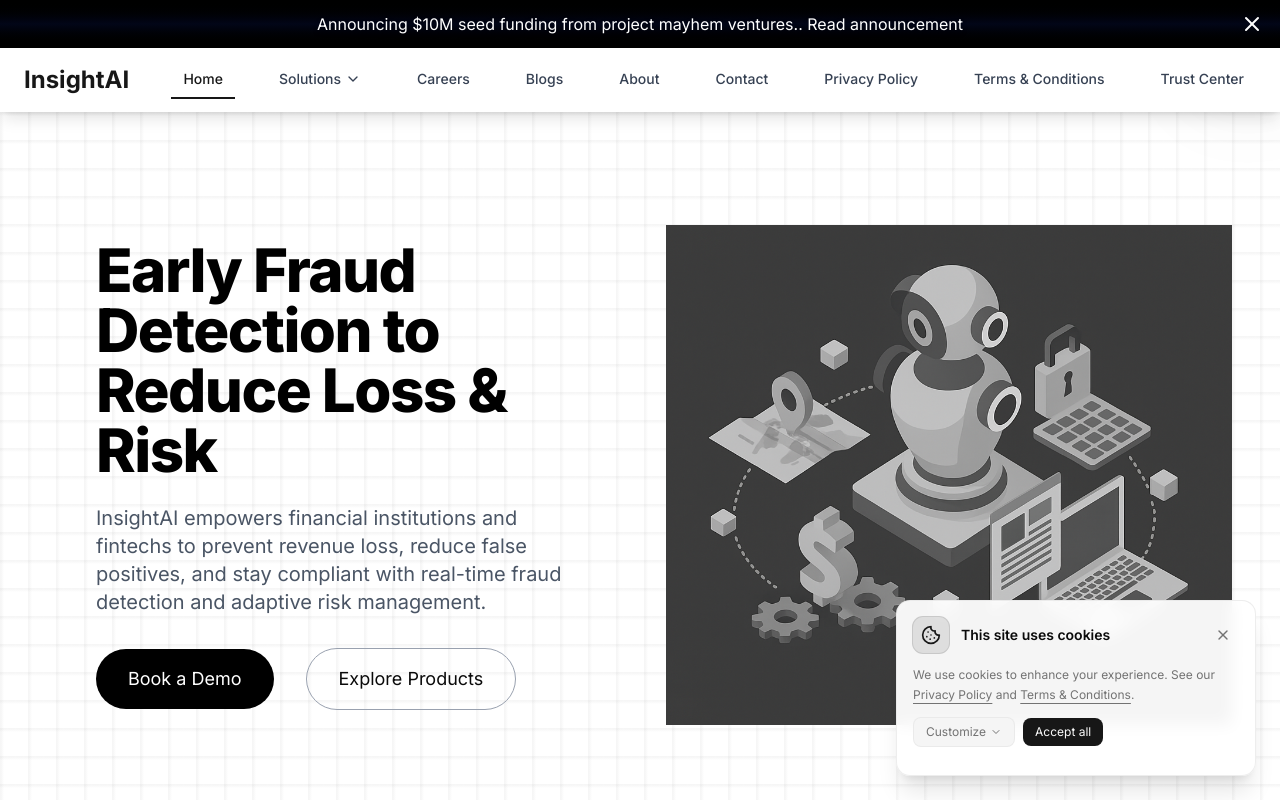
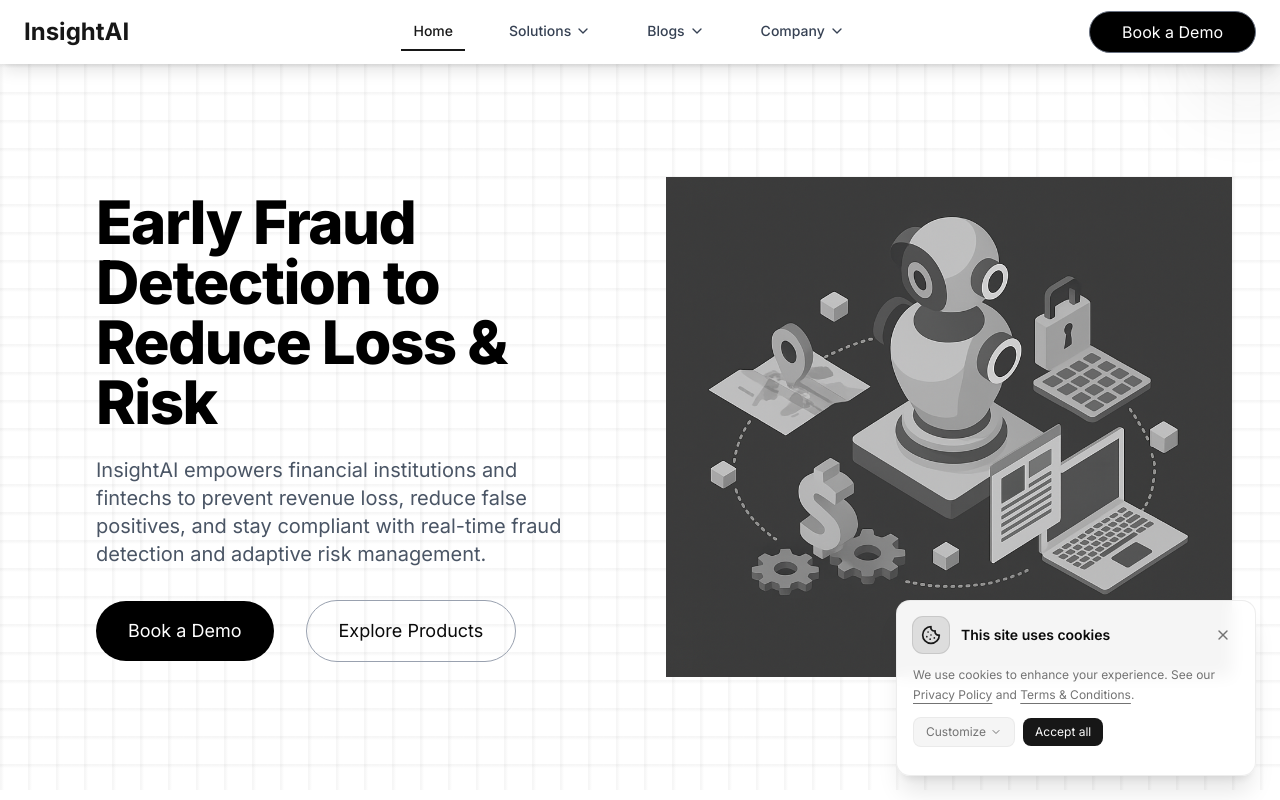
Before and after one commit to pnk-ltoc-892/intern-project, a Next.js app: page / in a window 1280 px wide. Shown: the top 800 px of the page. Built offline with nearby package versions, Linux system fonts and the light colour scheme.

Commit message:
Fix Navigation Bar: - Collapsed Tabs - Alignment Updated - Add Add Book a Demo CTA button

```diff
--- a/src/app/layout.tsx
+++ b/src/app/layout.tsx
@@ -27,7 +27,7 @@
         <CookiePanel />
 
         {/* Top Banner Component */}
-        <Banner />
+        {/* <Banner /> */}
 
         {/* Navigation Bar */}
         <NavBar />
--- a/src/components/common/NavBar.tsx
+++ b/src/components/common/NavBar.tsx
@@ -1,7 +1,7 @@
 "use client"
 
 import { useState, useRef, useEffect } from 'react';
-import { ChevronDown, Menu, X} from 'lucide-react';
+import { ChevronDown, Menu, X } from 'lucide-react';
 import { motion, AnimatePresence } from 'framer-motion';
 import { usePathname } from 'next/navigation.js';
 import Link from 'next/link.js';
@@ -43,31 +43,21 @@
                         name: 'Identity Verification (KYC)',
                         description: 'Onboard new users remotely',
                         href: '/solutions/solution1',
-                        icon: '🔍'
                     },
                     {
                         name: 'Business Onboarding (KYB)',
                         description: 'Onboard business clients remotely',
                         href: '/solutions#kyb',
-                        icon: '🏢'
                     },
                     {
                         name: 'Customer Data Platform (CDP)',
                         description: 'A centralized hub for managing customer data',
                         href: '/solutions#cdp',
-                        icon: '📊'
                     },
                     {
                         name: 'Transaction Monitoring (KYT)',
                         description: 'Transaction monitoring from our partners',
                         href: '/solutions#kyt',
-                        icon: '💳'
-                    },
-                    {
-                        name: 'Due Diligence',
-                        description: 'PEP, sanctions and adverse media checks',
-                        href: '/solutions#due-diligence',
-                        icon: '🔒'
                     }
                 ]
             },
@@ -78,100 +68,74 @@
                         name: 'OnAge',
                         description: 'Reusable Age Verification',
                         href: '/solutions#onage',
-                        icon: '🎂'
                     },
                     {
                         name: 'Age Verification Software',
                         description: 'Document-free age authentication',
                         href: '/solutions#age-verification',
-                        icon: '✅'
                     },
                     {
                         name: 'AML Software',
                         description: 'Cover all AML compliance needs',
                         href: '/solutions#aml',
-                        icon: '🛡️'
                     },
                     {
                         name: 'Authentication Solutions',
                         description: 'Streamline returning user\'s journeys',
                         href: '/solutions#auth',
-                        icon: '🔐'
-                    },
-                    {
-                        name: 'Virtual Branch',
-                        description: 'Interact with clients remotely',
-                        href: '/solutions#virtual-branch',
-                        icon: '🏦'
                     }
                 ]
             }
         ]
     } as const;
 
-    const resourcesMenu = {
-        title: 'Resources',
+
+    const blogsMenu = {
+        title: "Blogs",
         sections: [
             {
-                title: 'Learn',
+                title: "Latest Blogs",
                 items: [
                     {
-                        name: 'Blog',
-                        description: 'Latest insights and updates',
-                        href: '/blogs',
-                        icon: '📝'
+                        name: "Scaling Microservices",
+                        description: "Best practices for managing distributed systems at scale",
+                        href: "/blogs/scaling-microservices",
                     },
                     {
-                        name: 'Case Studies',
-                        description: 'Success stories from our clients',
-                        href: '/case-study',
-                        icon: '📈'
+                        name: "Introduction to Zero Trust Security",
+                        description: "Why perimeter security is outdated and how Zero Trust works",
+                        href: "/blogs/zero-trust-security",
                     },
                     {
-                        name: 'Documentation',
-                        description: 'Technical guides and API docs',
-                        href: '/docs',
-                        icon: '📚'
+                        name: "GraphQL vs REST",
+                        description: "Choosing the right API strategy for your application",
+                        href: "/blogs/graphql-vs-rest",
+                    },
+                ],
+            },
+            {
+                title: "Top Blogs",
+                items: [
+                    {
+                        name: "CI/CD for Modern Applications",
+                        description: "Automating deployments and testing with CI/CD pipelines",
+                        href: "/blogs/ci-cd-modern-apps",
                     },
                     {
-                        name: 'Webinars',
-                        description: 'Educational sessions and demos',
-                        href: '/webinars',
-                        icon: '🎥'
-                    }
-                ]
-            },
-            {
-                title: 'Support',
-                items: [
-                    {
-                        name: 'Help Center',
-                        description: 'Find answers to common questions',
-                        href: '/help',
-                        icon: '❓'
+                        name: "Optimizing React Performance",
+                        description: "Techniques to make your React apps faster and smoother",
+                        href: "/blogs/react-performance",
                     },
                     {
-                        name: 'API Reference',
-                        description: 'Complete API documentation',
-                        href: '/api-docs',
-                        icon: '⚡'
+                        name: "Data Privacy Regulations",
+                        description: "Understanding GDPR, CCPA, and global compliance requirements",
+                        href: "/blogs/data-privacy",
                     },
-                    {
-                        name: 'Developer Tools',
-                        description: 'SDKs and integration guides',
-                        href: '/developers',
-                        icon: '🛠️'
-                    },
-                    {
-                        name: 'Status Page',
-                        description: 'System status and uptime',
-                        href: '/status',
-                        icon: '🟢'
-                    }
-                ]
-            }
-        ]
-    };
+                ],
+            },
+        ],
+    } as const
+
 
     const companyMenu = {
         title: 'Company',
@@ -183,26 +147,17 @@
                         name: 'About Us',
                         description: 'Our mission and values',
                         href: '/about',
-                        icon: '🏢'
                     },
                     {
-                        name: 'Leadership Team',
-                        description: 'Meet our executives',
-                        href: '/team',
-                        icon: '👥'
+                        name: 'Contact Us',
+                        description: 'Get in touch with us',
+                        href: '/contact',
                     },
                     {
                         name: 'Careers',
                         description: 'Join our growing team',
                         href: '/career',
-                        icon: '💼'
                     },
-                    {
-                        name: 'News & Press',
-                        description: 'Latest company news',
-                        href: '/news',
-                        icon: '📰'
-                    }
                 ]
             },
             {
@@ -211,47 +166,32 @@
                     {
                         name: 'Privacy Policy',
                         description: 'How we protect your data',
-                        href: '/privacy',
-                        icon: '🔒'
+                        href: '/privacy-policy',
                     },
                     {
                         name: 'Terms of Service',
                         description: 'Our terms and conditions',
-                        href: '/terms',
-                        icon: '📋'
+                        href: '/terms-conditions',
                     },
                     {
                         name: 'Trust Center',
                         description: 'Security and compliance',
                         href: '/trust-center',
-                        icon: '🛡️'
                     },
-                    {
-                        name: 'Cookie Policy',
-                        description: 'Cookie usage information',
-                        href: '/cookies-info',
-                        icon: '🍪'
-                    }
                 ]
             }
         ]
     } as const;
 
+
     const navigationItems = [
         { name: 'Home', href: '/', hasDropdown: false },
         { name: 'Solutions', href: '/solutions', hasDropdown: true, menu: solutionsMenu },
-        // { name: 'Resources', href: '#', hasDropdown: true, menu: resourcesMenu },
-        // { name: 'Company', href: '#', hasDropdown: true, menu: companyMenu },
-        { name: 'Careers', href: '/careers', hasDropdown: false },
-        { name: 'Blogs', href: '/blogs', hasDropdown: false },
-        { name: 'About', href: '/about', hasDropdown: false },
-        { name: 'Contact', href: '/contact', hasDropdown: false },
-        { name: 'Privacy Policy', href: '/privacy-policy', hasDropdown: false },
-        { name: 'Terms & Conditions', href: '/terms-conditions', hasDropdown: false },
-        { name: 'Trust Center', href: '/trust-center', hasDropdown: false }
+        { name: 'Blogs', href: '/blogs', hasDropdown: true, menu: blogsMenu },
+        { name: 'Company', href: '#', hasDropdown: true, menu: companyMenu },
     ];
 
-    const isActivePage = (href : string) => {
+    const isActivePage = (href: string) => {
         if (href === '/') return pathname === '/';
         return pathname.startsWith(href);
     };
@@ -351,7 +291,7 @@
                                         {item.hasDropdown && activeDropdown === item.name && (
                                             <motion.div
                                                 className="absolute top-full left-0 mt-2 w-screen max-w-4xl bg-white rounded-lg shadow-xl border border-gray-200 overflow-hidden"
-                                                style={{ left: '-200px' }}
+                                                style={{ left: '-400px' }}
                                                 variants={dropdownVariants}
                                                 initial="hidden"
                                                 animate="visible"
@@ -376,7 +316,6 @@
                                                                                 className="flex items-start space-x-3 p-3 rounded-lg hover:bg-gray-50 transition-colors duration-200 group"
                                                                                 onClick={() => setActiveDropdown(null)}
                                                                             >
-                                                                                <span className="text-2xl">{menuItem.icon}</span>
                                                                                 <div>
                                                                                     <div className="font-medium text-gray-900 group-hover:text-primary transition-colors">
                                                                                         {menuItem.name}
@@ -401,14 +340,11 @@
                         </div>
                     </div>
 
-                    {/* <div className="flex items-center">
-                        <Link href="/contact" className="px-6 sm:px-8 py-2 flex items-center justify-center bg-black text-white rounded-full hover:bg-slate-800">
-                            Talk to sales
+                    <div className="hidden lg:block">
+                        <Link href="/contact" className="px-6 sm:px-8 py-2 flex items-center justify-center bg-black text-white border border-gray-500 rounded-full hover:bg-gray-100 hover:text-black transition-all duration-300">
+                            Book a Demo
                         </Link>
-                        <Link href="/demo" className="px-6 sm:px-8 py-2 flex items-center justify-center border border-gray-500 rounded-full hover:bg-gray-100">
-                            Try for free
-                        </Link>
-                    </div> */}
+                    </div>
 
                     {/* Mobile menu button */}
                     <div className="lg:hidden">
@@ -423,11 +359,12 @@
                 </div>
             </div>
 
+
             {/* Mobile Navigation */}
             <AnimatePresence>
                 {isOpen && (
                     <motion.div
-                        className="lg:hidden fixed inset-0 top-16 bg-white z-40 overflow-y-auto"
+                        className="lg:hidden fixed inset-0 top-16 bg-white z-1000 overflow-y-auto"
                         variants={mobileMenuVariants}
                         initial="hidden"
                         animate="visible"
@@ -473,20 +410,9 @@
                             ))}
 
                             {/* Mobile CTA Buttons */}
-                            <div className="pt-4 border-t border-gray-200 space-y-2">
-                                <Link
-                                    href="/contact"
-                                    className="block w-full text-center bg-primary text-white px-4 py-2 rounded-lg font-medium hover:bg-primary/90 transition-colors"
-                                    onClick={() => setIsOpen(false)}
-                                >
-                                    Talk to sales
-                                </Link>
-                                <Link
-                                    href="/demo"
-                                    className="block w-full text-center border border-primary text-primary px-4 py-2 rounded-lg font-medium hover:bg-blue-50 transition-colors"
-                                    onClick={() => setIsOpen(false)}
-                                >
-                                    Try for free
+                            <div className="max-w-xs mx-auto">
+                                <Link href="/contact" className="px-6 sm:px-8 py-2 flex items-center justify-center bg-black text-white border border-gray-500 rounded-full hover:bg-gray-100 hover:text-black transition-all duration-300">
+                                    Book a Demo
                                 </Link>
                             </div>
                         </div>
```
